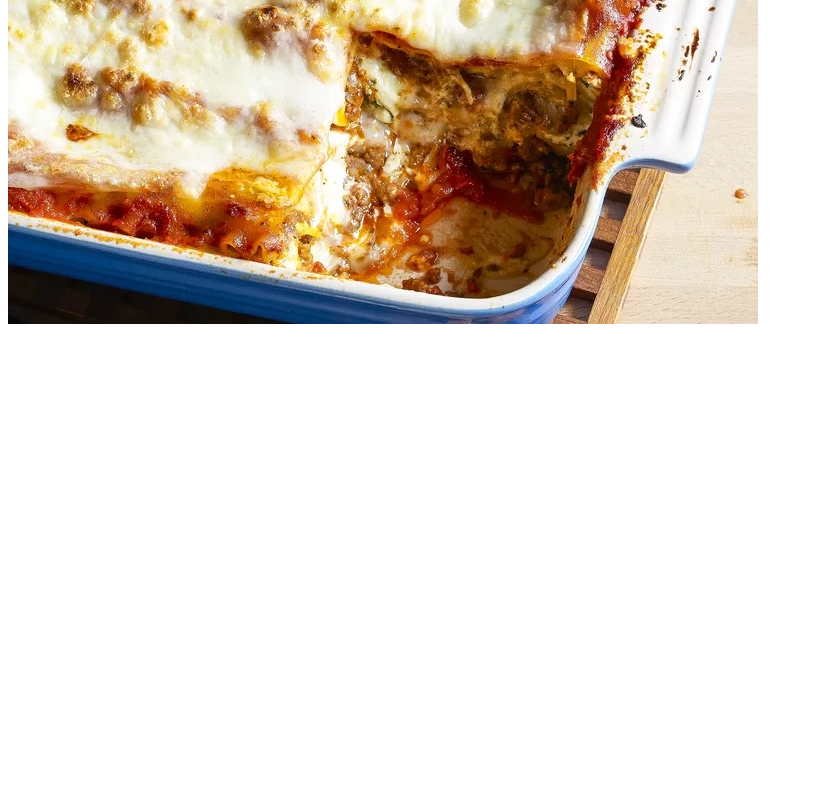
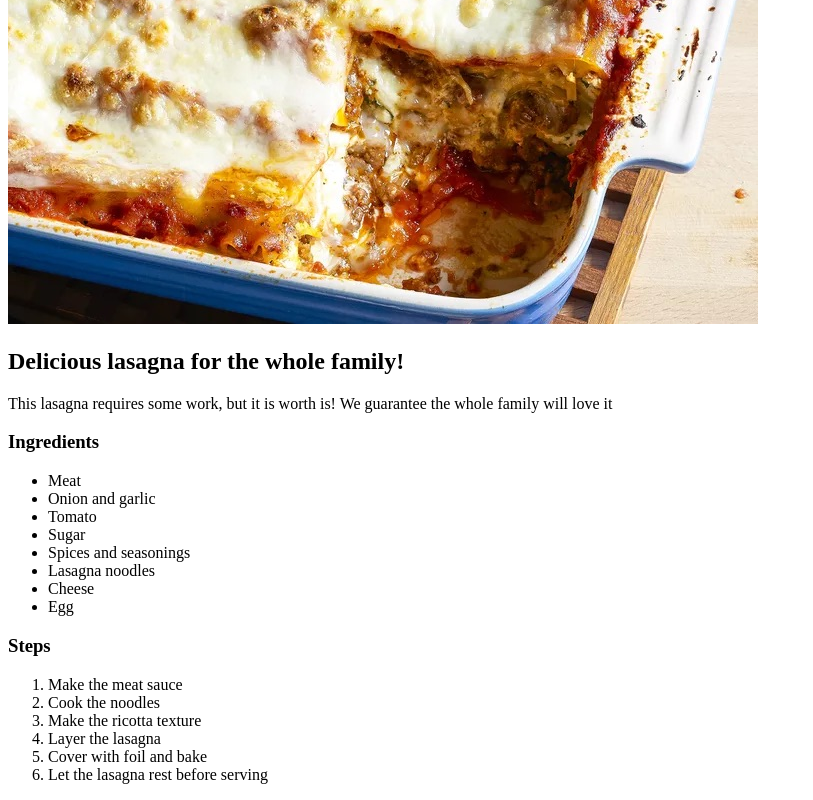
Before and after one commit to dyrhave/odin-recipes, a plain HTML site: page recipes/lasagna.html in a window 1280 px wide. Shown: the part 319-1119 px from the top of the page, without its empty margins (0-813 px from the left). Before the commit the page ends 800 px from the top, so only its background shows below. Drawn offline with Linux system fonts and the light colour scheme.

Commit message:
Fixed lasagna page

```diff
--- a/recipes/lasagna.html
+++ b/recipes/lasagna.html
@@ -9,5 +9,30 @@
 <body>
     <h1>Lasagna recipe</h1>
     <img src='../recipe-images/lasagna.jpeg'>
+    <h2>Delicious lasagna for the whole family!</h2>
+        <p>This lasagna requires some work, but it is worth is! We guarantee the whole family will love it</p>
+
+    <h3>Ingredients</h3>
+    <ul>
+        <li>Meat</li>
+        <li>Onion and garlic</li>
+        <li>Tomato</li>
+        <li>Sugar</li>
+        <li>Spices and seasonings</li>
+        <li>Lasagna noodles</li>
+        <li>Cheese</li>
+        <li>Egg</li>
+    </ul>
+    <h3>Steps</h3>
+    <ol>
+        <li>Make the meat sauce</li>
+        <li>Cook the noodles</li>
+        <li>Make the ricotta texture</li>
+        <li>Layer the lasagna</li>
+        <li>Cover with foil and bake</li>
+        <li>Let the lasagna rest before serving</li>
+    </ol>
+
+
 </body>
 </html>
```
